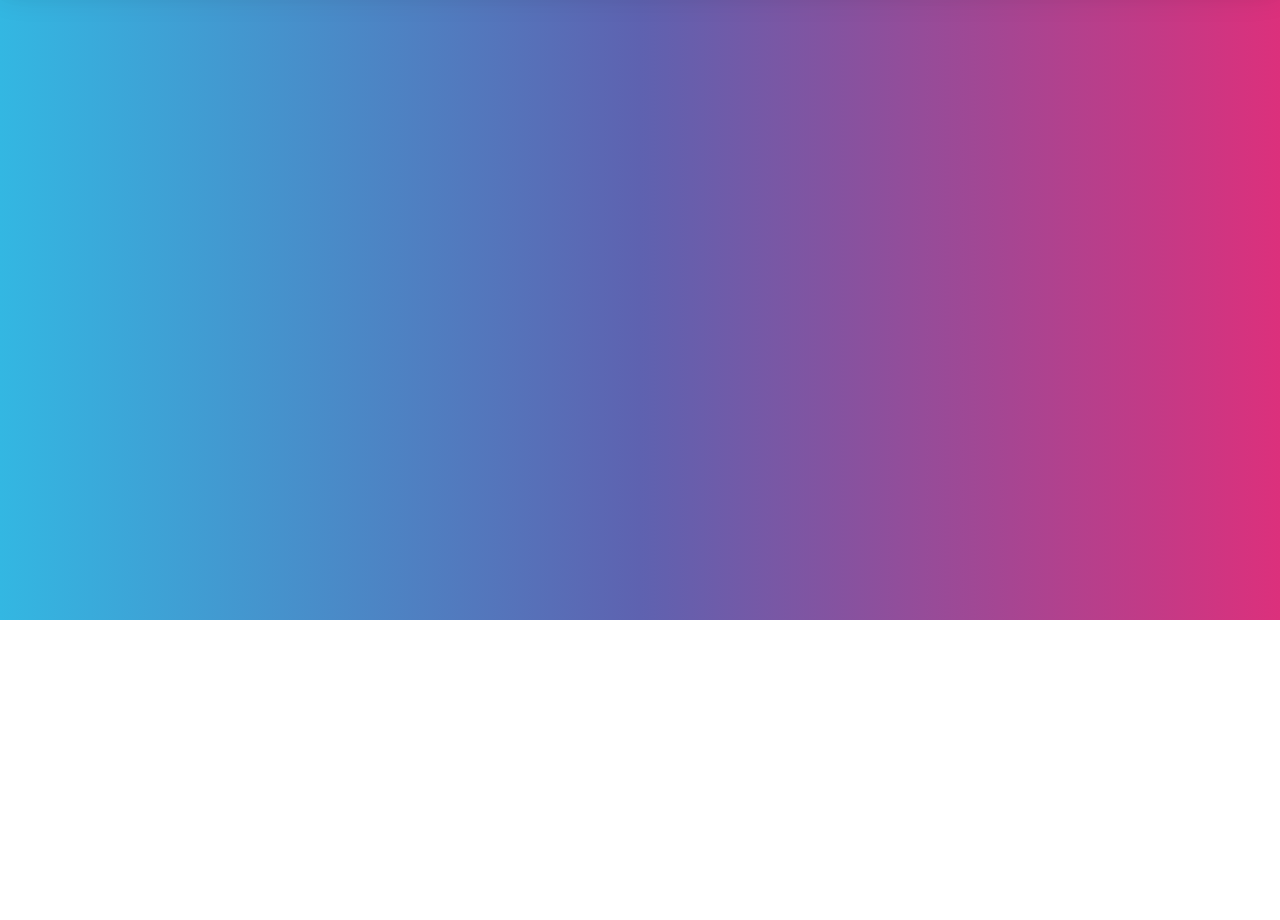
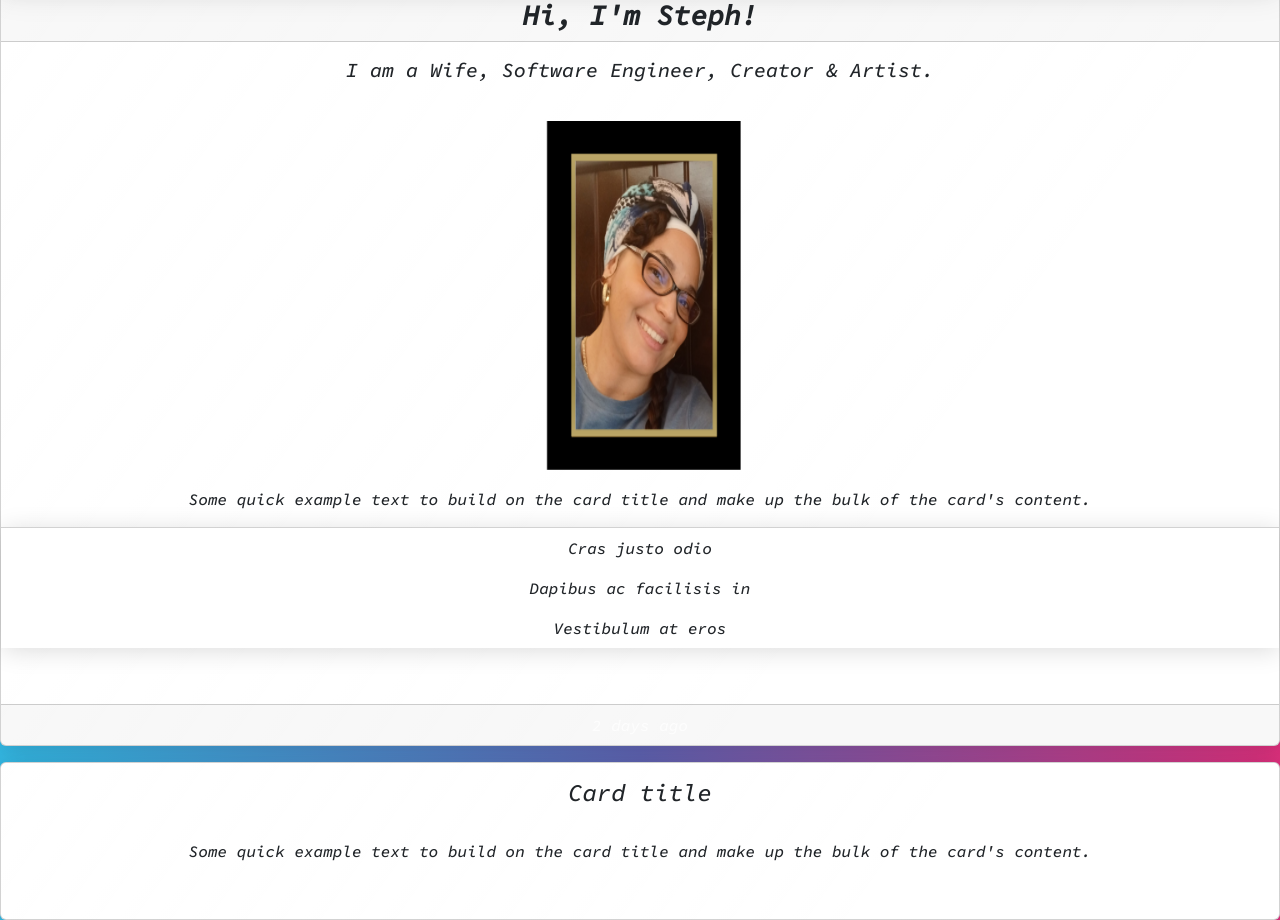
Before and after one commit to Worksmart377/my-portfolio, a React (Create React App) app: page / in a window 1280 px wide. Shown: the part 180-1100 px from the top of the page. Before the commit the page ends 800 px from the top, so only its background shows below. Built offline with nearby package versions, Linux system fonts and the light colour scheme.

Commit message:
adds about page content

```diff
--- a/public/index.html
+++ b/public/index.html
@@ -27,7 +27,7 @@
       work correctly both with client-side routing and a non-root public URL.
       Learn how to configure a non-root public URL by running `npm run build`.
     -->
-    <title>Stephany Nelson Portfolio</title>
+    <title>Steph's Portfolio</title>
   </head>
   <body>
     <script src="https://code.jquery.com/jquery-3.3.1.slim.min.js" integrity="sha384-q8i/X+965DzO0rT7abK41JStQIAqVgRVzpbzo5smXKp4YfRvH+8abtTE1Pi6jizo" crossorigin="anonymous"></script>
--- a/src/App.css
+++ b/src/App.css
@@ -64,3 +64,8 @@ height: 170px ;
 margin-top: 0%;
 
 }
+
+.image-container {
+  display: flex;
+  justify-content: center;
+}
--- a/src/App.js
+++ b/src/App.js
@@ -1,4 +1,5 @@
 import './App.css';
+import About from './components/About';
 import MyNavbar from './components/Navbar';
 import 'bootstrap/dist/css/bootstrap.css';
 
@@ -8,6 +9,7 @@ function App() {
   return (
     <div className="App">
     <MyNavbar />
+    <About />
     </div>
   );
 }
--- a/src/components/About.js
+++ b/src/components/About.js
@@ -0,0 +1,59 @@
+import React from 'react';
+import Profile from '../assets/profilepic.png';
+
+const About = () => {
+  return (
+    <div name='about' className=''>
+      <div class='card mb-3'>
+        <h3 class='card-header'>Hi, I'm Steph! </h3>
+        <div class='card-body'>
+          <h5 class='card-title'>
+            I am a Wife, Software Engineer, Creator & Artist.
+          </h5>
+          <h6 class='card-subtitle text-muted'>Support card subtitle</h6>
+        </div>
+        <div className='image-container'>
+        <img src={Profile} alt='profile' style={{height: '350px', width: '250px'}} />
+        </div>
+        <div class='card-body'>
+          <p class='card-text'>
+            Some quick example text to build on the card title and make up the
+            bulk of the card's content.
+          </p>
+        </div>
+        <ul class='list-group list-group-flush'>
+          <li class='list-group-item'>Cras justo odio</li>
+          <li class='list-group-item'>Dapibus ac facilisis in</li>
+          <li class='list-group-item'>Vestibulum at eros</li>
+        </ul>
+        <div class='card-body'>
+          <a href='#' class='card-link'>
+            Card link
+          </a>
+          <a href='#' class='card-link'>
+            Another link
+          </a>
+        </div>
+        <div class='card-footer text-muted'>2 days ago</div>
+      </div>
+      <div class='card'>
+        <div class='card-body'>
+          <h4 class='card-title'>Card title</h4>
+          <h6 class='card-subtitle mb-2 text-muted'>Card subtitle</h6>
+          <p class='card-text'>
+            Some quick example text to build on the card title and make up the
+            bulk of the card's content.
+          </p>
+          <a href='#' class='card-link'>
+            Card link
+          </a>
+          <a href='#' class='card-link'>
+            Another link
+          </a>
+        </div>
+      </div>
+    </div>
+  );
+};
+
+export default About;
```
Also changed, not shown: src/assets/profilepic.png (added).
